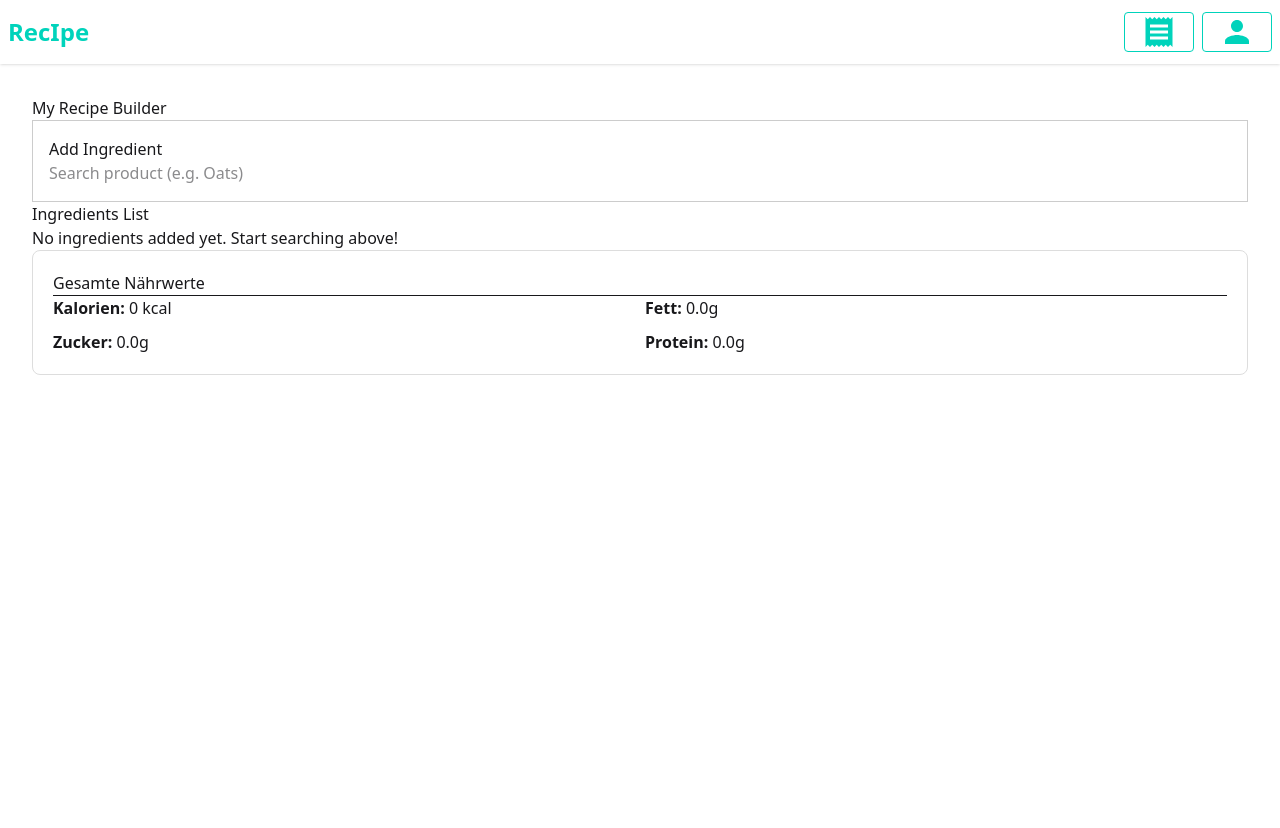
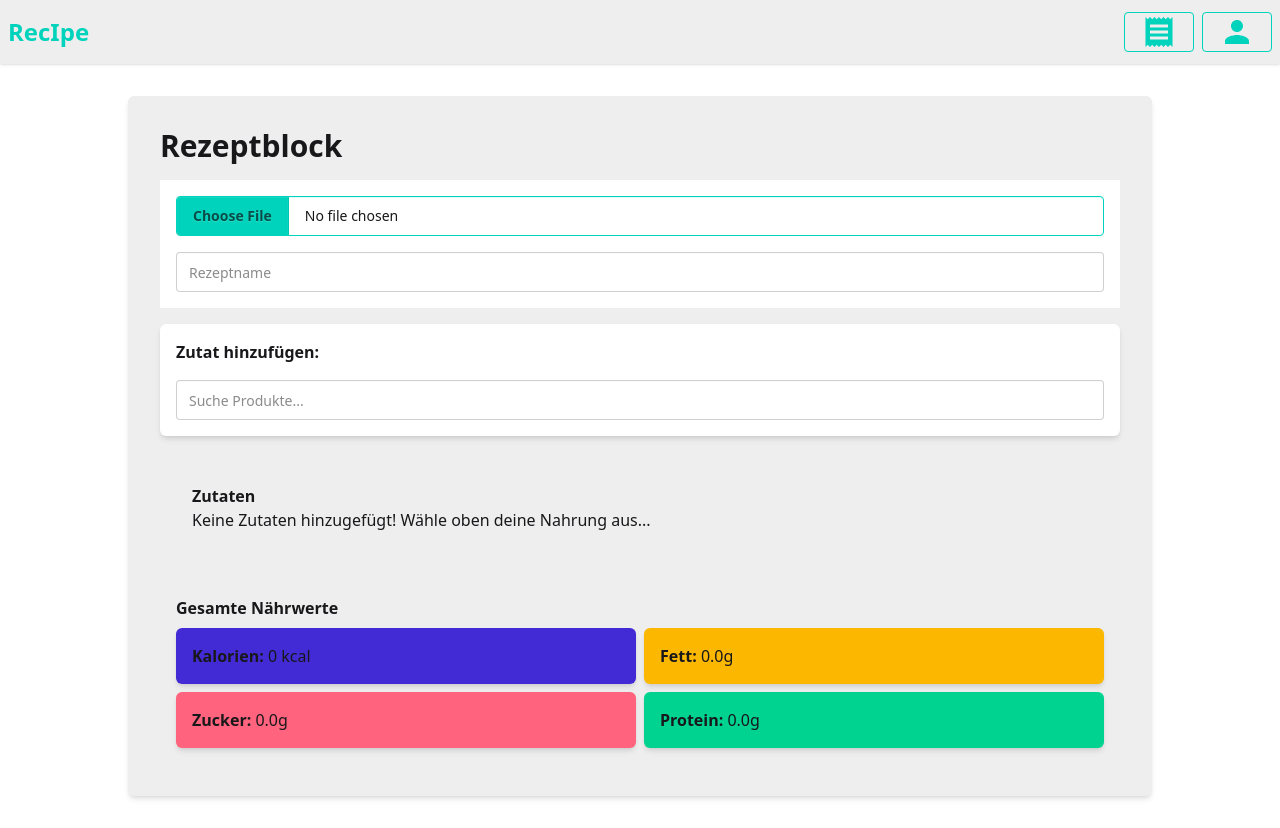
Before and after one commit to clizzix/RecIpe, a React (Vite) app: page /recipebuilder in a window 1280 px wide. Before the commit the page ends 800 px from the top, so only its background shows below. Built offline with nearby package versions, Linux system fonts and the light colour scheme.

Commit message:
Applied styling to the recipe block and Added Sugar / Carbs logic

```diff
--- a/src/components/AddIngredientForm.jsx
+++ b/src/components/AddIngredientForm.jsx
@@ -1,4 +1,6 @@
 import React, { useState } from 'react';
+import { MdAdd } from 'react-icons/md';
+import { convertToGrams } from '../services/utils';
 
 const AddIngredientForm = ({ onAdd }) => {
     const [searchTerm, setSearchTerm] = useState('');
@@ -13,17 +15,22 @@ const AddIngredientForm = ({ onAdd }) => {
         setSearchTerm(query);
 
         if (query.length > 2) {
-            const url = `https://world.openfoodfacts.org/cgi/search.pl?search_terms=${query}&search_simple=1&action=process&fields=product_name,nutriments,image_front_small_url,code&json=1&page_size=5`;
+            const baseUrl =
+                import.meta.env.VITE_FOOD_FACTS_URL ||
+                'https://world.openfoodfacts.org';
+            const url = `${baseUrl}/cgi/search.pl?search_terms=${query}&search_simple=1&action=process&fields=product_name,nutriments,image_front_small_url,code&json=1&page_size=5`;
 
             try {
-                const res = await fetch(url, {
-                    headers: { 'User-Agent': 'MyRecipeApp/1.0' },
-                });
+                const res = await fetch(url);
+                if (!res.ok) throw new Error(`API Error: ${res.status}`);
                 const data = await res.json();
                 setSuggestions(data.products || []);
             } catch (err) {
                 console.error('Search error:', err);
+                setSuggestions([]);
             }
+        } else {
+            setSuggestions([]);
         }
     };
 
@@ -47,23 +54,21 @@ const AddIngredientForm = ({ onAdd }) => {
     };
 
     return (
-        <div
-            className="add-ingredient-container"
-            style={{ border: '1px solid #ccc', padding: '1rem' }}
-        >
-            <h4>Add Ingredient</h4>
+        <div className="add-ingredient-container rounded-md bg-base-100 shadow-md p-4">
+            <h4 className="font-bold mb-4">Zutat hinzufügen:</h4>
 
             {/* 1. Search Input */}
             <input
                 type="text"
-                placeholder="Search product (e.g. Oats)"
+                placeholder="Suche Produkte..."
                 value={searchTerm}
                 onChange={handleSearch}
+                className="input w-full"
             />
 
             {/* 2. Suggestions Dropdown */}
             {suggestions.length > 0 && !selectedProduct && (
-                <ul className="suggestions">
+                <ul className="suggestions pt-4">
                     {suggestions.map((p) => (
                         <li
                             key={p.code}
@@ -80,25 +85,28 @@ const AddIngredientForm = ({ onAdd }) => {
             {selectedProduct && (
                 <div style={{ marginTop: '10px' }}>
                     <p>
-                        Selected:{' '}
-                        <strong>{selectedProduct.product_name}</strong>
+                        Auswahl: <strong>{selectedProduct.product_name}</strong>
                     </p>
                     <input
                         type="number"
                         value={quantity}
                         onChange={(e) => setQuantity(Number(e.target.value))}
                         style={{ width: '60px' }}
+                        className="input"
                     />
                     <select
                         value={unit}
                         onChange={(e) => setUnit(e.target.value)}
+                        className="input text-end w-1/8"
                     >
-                        <option value="gram">Grams (g)</option>
-                        <option value="cup">Cups</option>
-                        <option value="tablespoon">Tbsp</option>
-                        <option value="oz">Ounces (oz)</option>
+                        <option value="gram">Gramm (g)</option>
+                        <option value="cup">Tassen</option>
+                        <option value="tablespoon">Teelöffel</option>
+                        <option value="oz">Unzen (oz)</option>
                     </select>
-                    <button onClick={handleAddItem}>Add to Recipe</button>
+                    <button className="btn btn-primary" onClick={handleAddItem}>
+                        <MdAdd />
+                    </button>
                 </div>
             )}
         </div>
--- a/src/components/Navbar.jsx
+++ b/src/components/Navbar.jsx
@@ -5,7 +5,7 @@ import { MdReceipt, MdPerson } from 'react-icons/md';
 const Navbar = () => {
     return (
         <div>
-            <div className="navbar bg-base-100 shadow-sm">
+            <div className="navbar bg-base-300 shadow-sm">
                 <div className="flex-1">
                     <Link to="/" className="text-accent font-bold text-2xl">
                         RecIpe
--- a/src/components/RecipeSummary.jsx
+++ b/src/components/RecipeSummary.jsx
@@ -23,33 +23,21 @@ const RecipeSummary = ({ ingredients }) => {
     }, [ingredients]);
 
     return (
-        <div
-            style={{
-                padding: '20px',
-                border: '1px solid #ddd',
-                borderRadius: '8px',
-            }}
-        >
-            <h3>Gesamte Nährwerte</h3>
-            <hr />
-            <div
-                style={{
-                    display: 'grid',
-                    gridTemplateColumns: '1fr 1fr',
-                    gap: '10px',
-                }}
-            >
-                <p>
+        <div className="p-4">
+            <h3 className="pb-2 font-bold">Gesamte Nährwerte</h3>
+
+            <div className="grid grid-cols-2 gap-2">
+                <p className="bg-primary p-4 shadow-md rounded-md">
                     <strong>Kalorien:</strong> {Math.round(totals.calories)}{' '}
                     kcal
                 </p>
-                <p>
+                <p className="bg-warning p-4 shadow-md rounded-md">
                     <strong>Fett:</strong> {totals.fat.toFixed(1)}g
                 </p>
-                <p>
+                <p className="bg-error p-4 shadow-md rounded-md">
                     <strong>Zucker:</strong> {totals.sugar.toFixed(1)}g
                 </p>
-                <p>
+                <p className="bg-success p-4 shadow-md rounded-md">
                     <strong>Protein:</strong> {totals.protein.toFixed(1)}g
                 </p>
             </div>
--- a/src/components/SearchIngredients.jsx
+++ b/src/components/SearchIngredients.jsx
@@ -15,12 +15,7 @@ const SearchIngredients = () => {
         const url = `${baseUrl}/cgi/search.pl?search_terms=${query}&search_simple=1&action=process&json=1&fields=product_name,image_url,nutriments&page_size=5`;
 
         try {
-            const res = await fetch(url, {
-                method: 'GET',
-                headers: {
-                    'User-Agent': `RecIpe/1.0 (${import.meta.env.VITE_AGENT_MAIL})`,
-                },
-            });
+            const res = await fetch(url);
             if (!res.ok) throw new Error(`API Error: ${res.status}`);
             const data = await res.json();
             setResults(data.products || []);
@@ -36,7 +31,7 @@ const SearchIngredients = () => {
                     value={query}
                     onChange={(e) => setQuery(e.target.value)}
                     placeholder="Suche (Mehl, Tomate...)"
-                    className="input input-bordered w-24 md:w-auto"
+                    className="input input-bordered min-w-xl md:w-auto"
                 />
                 <button onClick={fetchIngredient} className="btn btn-accent">
                     <MdSearch size={24} />
--- a/src/pages/RecipeBuilder.jsx
+++ b/src/pages/RecipeBuilder.jsx
@@ -1,6 +1,7 @@
 import React, { useState } from 'react';
 import AddIngredientForm from '../components/AddIngredientForm';
 import RecipeSummary from '../components/RecipeSummary';
+import { MdDelete } from 'react-icons/md';
 
 const RecipeBuilder = () => {
     const [recipeIngredients, setRecipeIngredients] = useState([]);
@@ -17,12 +18,24 @@ const RecipeBuilder = () => {
     };
 
     return (
-        <div className="App">
-            <h1>My Recipe Builder</h1>
+        <div className="flex flex-col bg-base-300 max-w-5xl mx-auto p-8 gap-4 rounded-md shadow-md">
+            <h1 className="font-extrabold text-3xl">Rezeptblock</h1>
+            <form className="bg-base-100 p-4 flex flex-col items-center gap-4">
+                <input
+                    type="file"
+                    className="file-input file-input-accent w-full"
+                />
+                <input
+                    type="text"
+                    name="name"
+                    placeholder="Rezeptname"
+                    className="input w-full"
+                />
+            </form>
 
             <AddIngredientForm onAdd={addIngredientToRecipe} />
-            <div className="recipe-content">
-                <h3>Ingredients List</h3>
+            <div className="recipe-content min-w-3xl p-8 justify-center">
+                <h3 className="font-bold">Zutaten</h3>
                 <ul style={{ listStyle: 'none', padding: 0 }}>
                     {recipeIngredients.map((ing, i) => (
                         <li
@@ -49,23 +62,19 @@ const RecipeBuilder = () => {
 
                             <button
                                 onClick={() => removeIngredient(i)}
-                                style={{
-                                    backgroundColor: '#ff4d4d',
-                                    color: 'white',
-                                    border: 'none',
-                                    borderRadius: '4px',
-                                    padding: '5px 10px',
-                                    cursor: 'pointer',
-                                }}
+                                className="btn btn-error text-white"
                             >
-                                Remove
+                                <MdDelete size={24} />
                             </button>
                         </li>
                     ))}
                 </ul>
 
                 {recipeIngredients.length === 0 && (
-                    <p>No ingredients added yet. Start searching above!</p>
+                    <p>
+                        Keine Zutaten hinzugefügt! Wähle oben deine Nahrung
+                        aus...
+                    </p>
                 )}
             </div>
 
--- a/src/services/utils.js
+++ b/src/services/utils.js
@@ -1,9 +1,6 @@
-const url = import.meta.env.VITE_FOOD_FACTS_URL;
-const agent = import.meta.env.VITE_AGENT_MAIL;
-
 const UNIT_CONVERSIONS = {
     // Base unit is Grams
-    gram: 1,
+    gramm: 1,
     kg: 1000,
     oz: 28.35,
     // Volume approximations (Standard averages)
```
Also changed, not shown: src/components/IngredientCard.jsx (+7 -6 lines).
